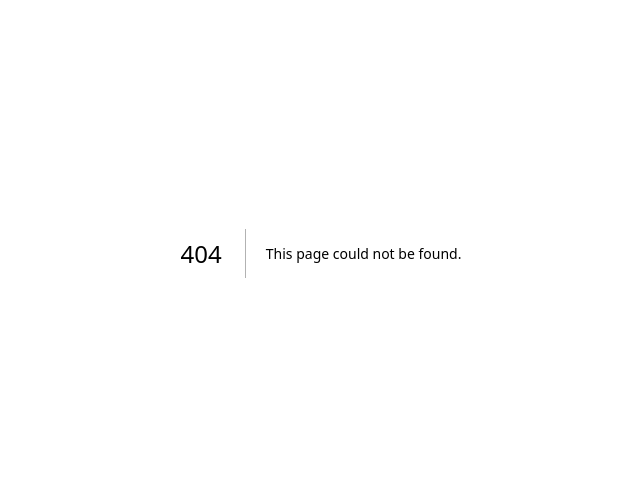
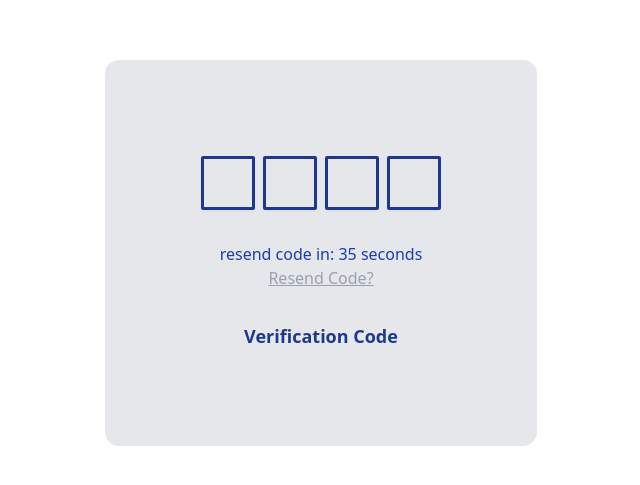
Before and after one commit to itsme-albert/nexpay-alpha, a Next.js app: page /signup/otp-verification in a window 1280 px wide. Before the commit this address had no page. Shown: the part 147-632 px from the top of the page, without its empty margins (319-959 px from the left). Built offline with nearby package versions, Linux system fonts and the light colour scheme.

Commit message:
feature: Implement OTP Verification design and functionality

```diff
--- /dev/null
+++ b/src/app/(auth)/signup/otp-verification/page.tsx
@@ -0,0 +1,134 @@
+"use client";
+
+import { z } from "zod";
+import { zodResolver } from "@hookform/resolvers/zod";
+import { useForm } from "react-hook-form";
+
+import {
+  Form,
+  FormControl,
+  FormField,
+  FormItem,
+  FormMessage,
+} from "@/components/ui/form";
+import {
+  InputOTP,
+  InputOTPGroup,
+  InputOTPSlot,
+} from "@/components/ui/input-otp";
+import React, { useEffect, useState } from "react";
+import Link from "next/link";
+import { REGEXP_ONLY_DIGITS } from "input-otp";
+
+const otpVerification = z.object({
+  otp: z.string().length(4, "OTP must be exactly 4 digits"),
+});
+
+const Page = () => {
+  const [count, setCount] = useState(40);
+  const [linkDisabled, setLinkDisabled] = useState(true);
+
+  useEffect(() => {
+    if (count > 0) {
+      const timer = setInterval(() => {
+        setCount((prevCount) => prevCount - 1);
+      }, 1000);
+
+      return () => clearInterval(timer);
+    } else {
+      setLinkDisabled(false);
+    }
+  }, [count]);
+
+  const resetTimer = () => {
+    setCount(60);
+    setLinkDisabled(true);
+  };
+
+  const form = useForm<z.infer<typeof otpVerification>>({
+    mode: "onChange",
+    resolver: zodResolver(otpVerification),
+    defaultValues: {
+      otp: "",
+    },
+  });
+
+  const onSubmit = (values: z.infer<typeof otpVerification>) => {
+    console.log(values);
+  };
+
+  const handleOtpChange = (otp: string, onChange: (value: string) => void) => {
+    onChange(otp);
+    if (otp.length === 4) {
+      form.handleSubmit(onSubmit)();
+    }
+  };
+
+  const handleResendOtp = () => {
+    console.log("OTP Resend");
+  };
+
+  return (
+    <div className="flex items-center justify-center min-h-screen">
+      <div className="flex flex-col min-w-max m-auto p-24 bg-gray-200 rounded-xl justify-center">
+        <Form {...form}>
+          <form
+            onSubmit={form.handleSubmit(onSubmit)}
+            className="flex flex-col justify-center space-y-8"
+          >
+            <FormField
+              control={form.control}
+              name="otp"
+              render={({ field }) => (
+                <InputOTP
+                  maxLength={4}
+                  pattern={REGEXP_ONLY_DIGITS}
+                  onChange={(otp) => handleOtpChange(otp, field.onChange)}
+                >
+                  <FormItem className="text-end">
+                    <FormControl>
+                      <InputOTPGroup
+                        {...field}
+                        className="flex flex-row justify-center gap-2 w-full"
+                      >
+                        <InputOTPSlot index={0} className="otp-slot" />
+                        <InputOTPSlot index={1} className="otp-slot" />
+                        <InputOTPSlot index={2} className="otp-slot" />
+                        <InputOTPSlot index={3} className="otp-slot" />
+                      </InputOTPGroup>
+                    </FormControl>
+                  </FormItem>
+                </InputOTP>
+              )}
+            />
+            {count > 0 && (
+              <p className="text-base text-center text-blue-800 m-0">
+                resend code in: {count} seconds
+              </p>
+            )}
+            <Link
+              href="#"
+              onClick={(e) => {
+                handleResendOtp();
+                if (!linkDisabled) resetTimer();
+              }}
+              className={`text-base ${
+                linkDisabled
+                  ? "text-gray-400 cursor-not-allowed"
+                  : "text-blue-800"
+              } underline text-center`}
+              style={{ pointerEvents: linkDisabled ? "none" : "auto" }}
+            >
+              Resend Code?
+            </Link>
+            <div className="text-lg font-bold text-blue-900 text-center">
+              Verification Code
+            </div>
+          </form>
+        </Form>
+      </div>
+    </div>
+  );
+};
+
+export default Page;
--- a/src/app/globals.css
+++ b/src/app/globals.css
@@ -128,4 +128,7 @@
   .icon {
     @apply absolute mt-2.5 ms-3 h-5 w-5;
   }
+  .otp-slot {
+    @apply border border-3 border-blue-900 rounded-xs p-6 text-2xl font-semibold;
+  }
 }
--- /dev/null
+++ b/tailwind.config.js
@@ -0,0 +1,16 @@
+/** @type {import('tailwindcss').Config} */
+module.exports = {
+  theme: {
+    extend: {
+      keyframes: {
+        "caret-blink": {
+          "0%,70%,100%": { opacity: "1" },
+          "20%,50%": { opacity: "0" },
+        },
+      },
+      animation: {
+        "caret-blink": "caret-blink 1.25s ease-out infinite",
+      },
+    },
+  },
+};
```
Also changed, not shown: 1 other file (tests, documents, lock files or other folders).
